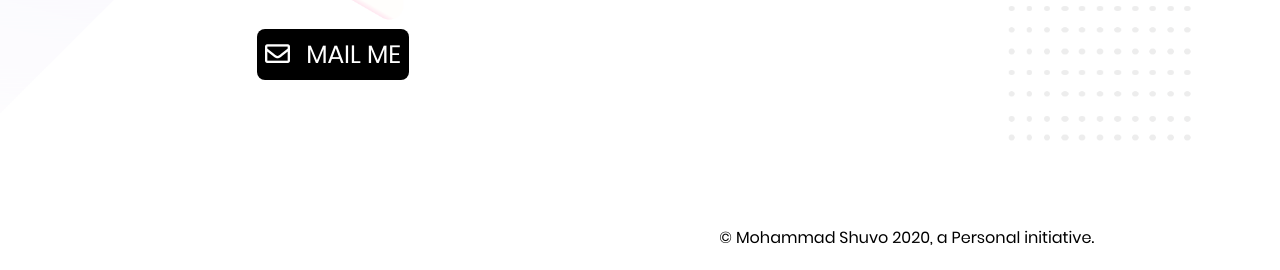
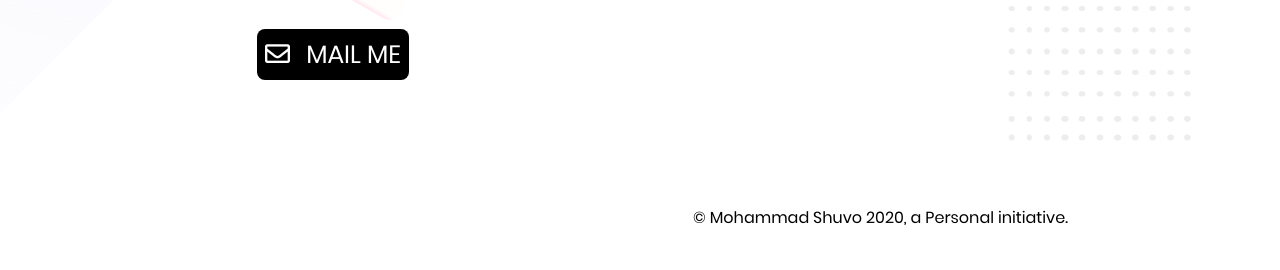
Before and after one commit to Shuvo-2525/my-portfolio, a plain HTML site: page index.html in a window 1280 px wide. Shown: the part 2847-3117 px from the top of the page. After the commit the page ends 3096 px from the top, so only its background shows below. Drawn offline with Linux system fonts and the light colour scheme.

Commit message:
silly-mistake

```diff
--- a/css/style.css
+++ b/css/style.css
@@ -455,6 +455,6 @@ p {
 .credit {
     text-align: center;
     width: 1000px;
-    margin: 20px;
-    padding-left: 172.5px
+    margin: auto;
+
 }
--- a/index.html
+++ b/index.html
@@ -3,6 +3,7 @@
 
 <head>
     <meta charset="UTF-8">
+    <meta http-equiv="X-UA-Compatible" content="ie=edge">
     <link rel="stylesheet" href="css/style.css">
     <link rel="stylesheet" href="icons/all.min.css">
     <title>Bill Gates</title>
```
